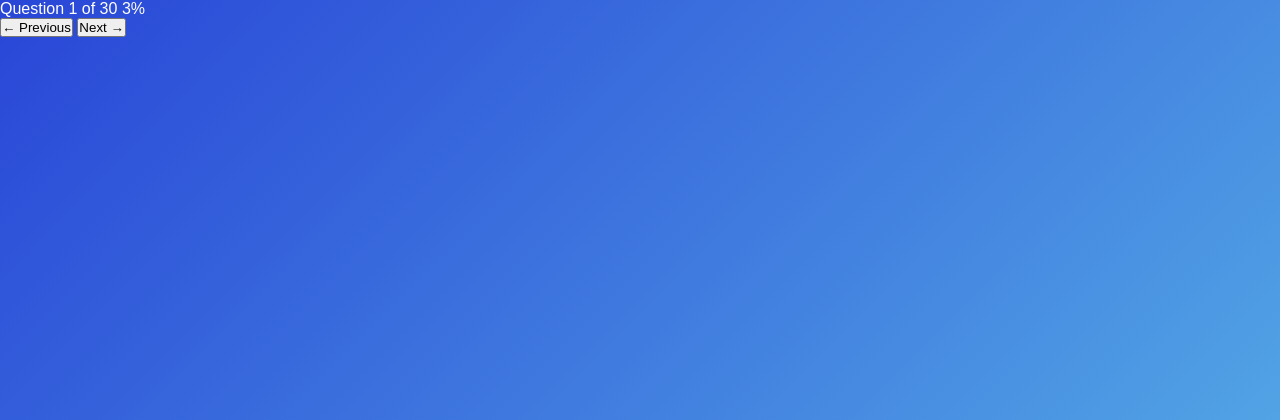
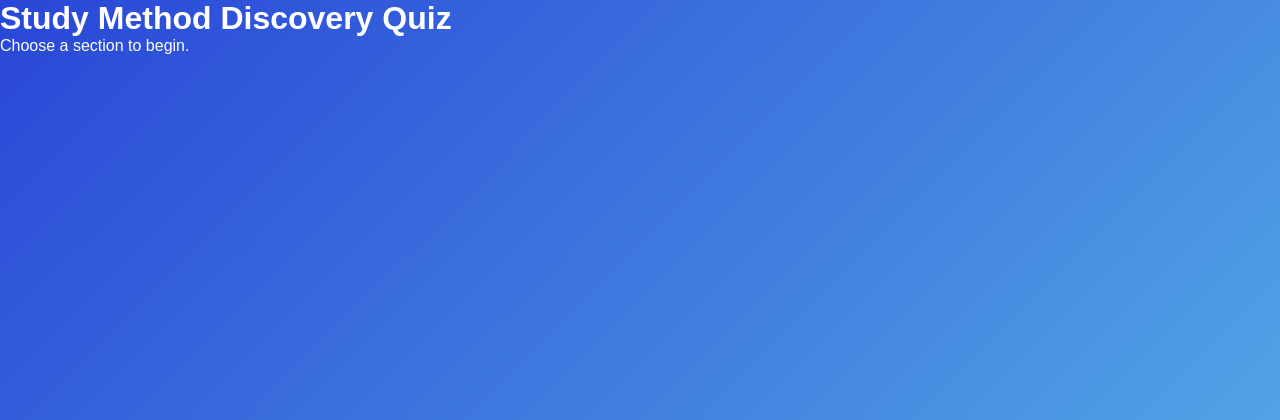
Before and after one commit to HiddenOffence/SCAM, a Flask app: template templates/quiz.html in a window 1280 px wide. Shown: the top 420 px of the page. Run offline with Flask 3, Linux system fonts and the light colour scheme; the template is opened without the code that fills it, so the values that code supplies are empty.

Commit message:
created sections, got rid of results

```diff
--- a/app.py
+++ b/app.py
@@ -1,6 +1,7 @@
 from flask import Flask, render_template
 from database import (
     create_tables,
+    get_sections,
     populate_study_methods,
     populate_sections,
     populate_questions,
@@ -24,7 +25,7 @@ def about():
 
 @app.route("/quiz")
 def quiz():
-    return render_template("quiz.html")
+    return render_template("quiz.html", sections=sections)
 
 
 @app.route("/results")
@@ -40,6 +41,7 @@ def reviews():
 if __name__ == "__main__":
 
     create_tables()
+    get_sections()
     populate_study_methods()
     populate_sections()
     populate_questions()
--- a/database.py
+++ b/database.py
@@ -11,6 +11,20 @@ def get_connection():
     conn.execute("PRAGMA foreign_keys = ON")
 
     return conn
+
+
+def get_sections():
+    conn = get_connection()
+
+    sections = conn.execute("""
+        SELECT id, name, description
+        FROM sections
+        ORDER BY id
+    """).fetchall()
+
+    conn.close()
+
+    return sections
 
 
 def create_tables():
@@ -41,7 +55,7 @@ def create_tables():
 
     # Answers
     cursor.execute("""
-CREATE TABLE IF NOT EXISTS answers (
+    CREATE TABLE IF NOT EXISTS answers (
     id INTEGER PRIMARY KEY AUTOINCREMENT,
     question_id INTEGER NOT NULL,
     text TEXT NOT NULL,
@@ -89,17 +103,6 @@ CREATE TABLE IF NOT EXISTS answers (
         rating INTEGER NOT NULL,
         comment TEXT NOT NULL,
         date_posted TEXT NOT NULL
-    )
-    """)
-
-    # Results
-    cursor.execute("""
-    CREATE TABLE IF NOT EXISTS results (
-        id INTEGER PRIMARY KEY AUTOINCREMENT,
-        visual INTEGER DEFAULT 0,
-        auditory INTEGER DEFAULT 0,
-        kinesthetic INTEGER DEFAULT 0,
-        read_write INTEGER DEFAULT 0
     )
     """)
 
--- a/templates/quiz.html
+++ b/templates/quiz.html
@@ -2,74 +2,45 @@
 <html>
 
 <head>
-    <title>SCAM Don't CRAM</title>
+    <title>SCAM Don't CRAM - Quiz</title>
 
-    <link rel="stylesheet"
-          href="/static/css/style.css">
+    <link
+        rel="stylesheet"
+        href="/static/css/style.css"
+    >
 </head>
 
 <body>
 
 <div class="page">
 
-    <div class="progress-section">
+    <h1>Study Method Discovery Quiz</h1>
 
-        <div class="progress-top">
-            <span>Question 1 of 30</span>
-            <span>3%</span>
+    <p>
+        Choose a section to begin.
+    </p>
+
+    <div class="sections">
+
+        {% for section in sections %}
+
+        <div class="section-card">
+
+            <h2>
+                {{ section["name"] }}
+            </h2>
+
+            <p>
+                {{ section["description"] }}
+            </p>
+
         </div>
 
-        <div class="progress-bar">
-            <div class="progress-fill"></div>
-        </div>
-
-        <p class="category">
-            {{ question.category }}
-        </p>
-
-    </div>
-
-    <div class="quiz-card">
-
-        <h1>
-            {{ question.question }}
-        </h1>
-
-        {% for answer in question.answers %}
-
-        <label class="answer-option">
-
-            <input
-                type="radio"
-                name="answer"
-                value="{{ loop.index }}"
-            >
-
-            <span>
-                {{ answer }}
-            </span>
-
-        </label>
-
         {% endfor %}
-
-        <div class="navigation">
-
-            <button class="previous-btn">
-                ← Previous
-            </button>
-
-            <button class="next-btn">
-                Next →
-            </button>
-
-        </div>
 
     </div>
 
 </div>
 
-<script src="/static/js/script.js"></script>
-
 </body>
 </html>
```
Also changed, not shown: database/quiz.db.
